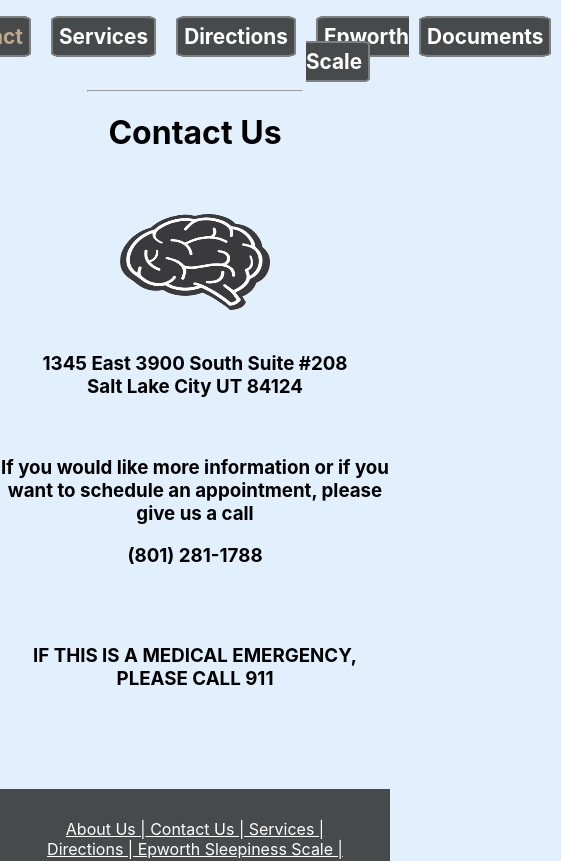
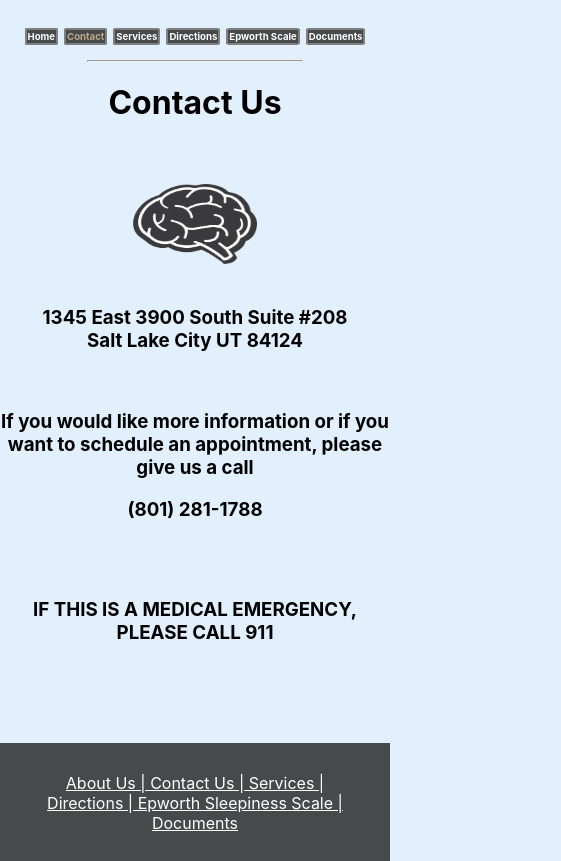
Before and after one commit to Jantzen-E/wasatch-sleep, a React (Create React App) app: page /contact in a window 390 px wide. Shown: the top 861 px of the page, 561 px wide, since content can reach past the window. Built offline with nearby package versions, Linux system fonts and the light colour scheme.

Commit message:
make navbar responsive

```diff
--- a/src/Responsive.css
+++ b/src/Responsive.css
@@ -1,10 +1,58 @@
 @media screen and (max-width: 990px) {
     a.navbarLinks {
-        margin-left: 10px;
-        margin-right:10px;
+        margin-left: 5px;
+        margin-right:5px;
         margin-bottom: none;
         padding: 6px;
         font-weight: 700;
         font-size: 1.3em;
     }
 }
+
+@media screen and (max-width: 750px) {
+    a.navbarLinks {
+        padding: 4px;
+        font-size: 1em;
+    }
+
+    #logo {
+        width: 124px;
+        height: 80px;
+    }
+}
+
+@media screen and (max-width: 590px) {
+    a.navbarLinks {
+        padding: 2px;
+        font-size: 1em;
+    }
+}
+
+@media screen and (max-width: 565px) {
+    a.navbarLinks {
+        margin-left: 4px;
+        margin-right:4px;
+        font-size: .8em;
+    }
+}
+
+@media screen and (max-width: 465px) {
+    a.navbarLinks {
+        padding: 1px;
+        margin-left: 3px;
+        margin-right:3px;
+    }
+}
+
+@media screen and (max-width: 436px) {
+    ul.navbar {
+        padding-left: 0px;
+        padding-right: 0px;
+    }
+}
+
+@media screen and (max-width: 420px) {
+    a.navbarLinks {
+        font-size: .6em;
+    }
+}
```
